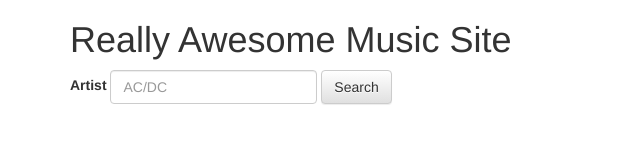
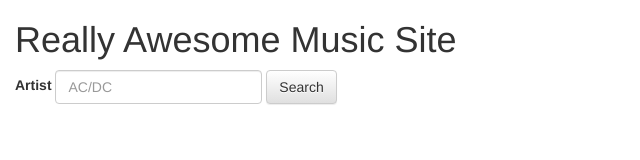
Before and after one commit to ericabell/itunes-music-player, a plain HTML site: page index.html in a window 1280 px wide. Shown: the whole page, without its empty margins (0-640 px from the left). Drawn offline with nearby package versions, Linux system fonts and the light colour scheme.

Commit message:
Changed container to container-fluid
Also re-arranged some of the html with no content changes

```diff
--- a/index.html
+++ b/index.html
@@ -19,10 +19,11 @@
 <script src="https://maxcdn.bootstrapcdn.com/bootstrap/3.3.7/js/bootstrap.min.js" integrity="sha384-Tc5IQib027qvyjSMfHjOMaLkfuWVxZxUPnCJA7l2mCWNIpG9mGCD8wGNIcPD7Txa" crossorigin="anonymous"></script>
 </head>
 <body>
-  <div class="container">
+  <div class="container-fluid">
     <header>
       <h1>Really Awesome Music Site</h1>
     </header>
+    <main>
       <section class="search">
         <form class="form-inline">
           <div class="form-group">
@@ -41,6 +42,7 @@
 
       <section class="results"></section>
     </div>
+</main>
   <script src="main.js"></script>
 </body>
 </html>
```
Lines whose indentation alone changed are shown as unchanged.
